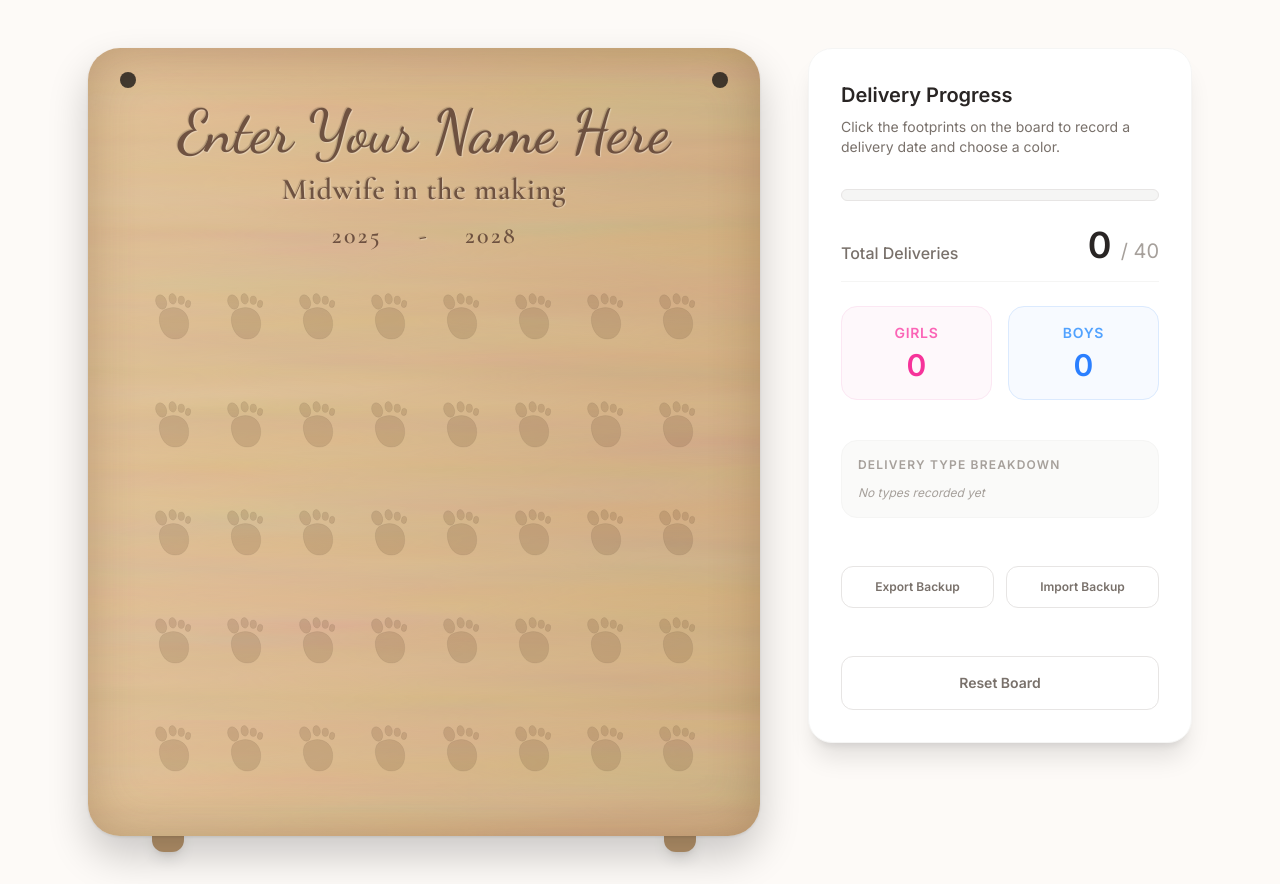
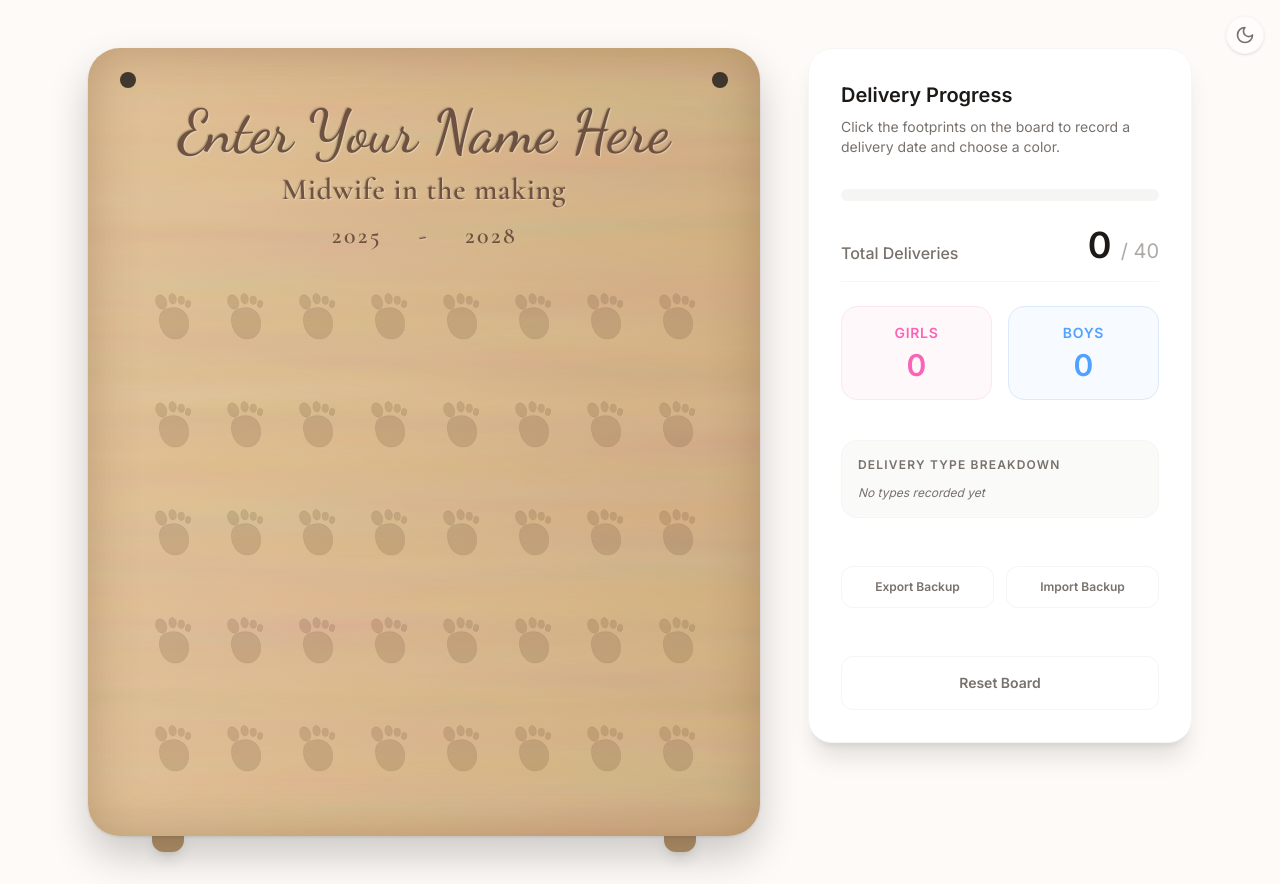
Before and after one commit to PhilipGB/midwife-birth-counter, a React (Vite) app: page / in a window 1280 px wide. Built offline with nearby package versions, Linux system fonts and the light colour scheme.

Commit message:
dark mode

```diff
--- a/src/App.tsx
+++ b/src/App.tsx
@@ -1,4 +1,4 @@
-import React, { useState } from 'react';
+import React, { useState, useEffect } from 'react';
 import { useBirthTracker } from './hooks/useBirthTracker';
 import { Board } from './components/Board';
 import { StatsPanel } from './components/StatsPanel';
@@ -9,6 +9,18 @@ import { ClearSlotConfirmation } from './components/ClearSlotConfirmation';
 function App() {
   const { state, actions } = useBirthTracker();
   const [activeSlotIndex, setActiveSlotIndex] = useState<number | null>(null);
+
+  useEffect(() => {
+    if (state.theme === 'dark') {
+      document.documentElement.classList.add('dark');
+    } else {
+      document.documentElement.classList.remove('dark');
+    }
+  }, [state.theme]);
+
+  const toggleTheme = () => {
+    actions.setTheme(state.theme === 'light' ? 'dark' : 'light');
+  };
   const [lastSavedIndex, setLastSavedIndex] = useState<number | null>(null);
   const [isResetOpen, setIsResetOpen] = useState(false);
   const [isClearOpen, setIsClearOpen] = useState(false);
@@ -59,7 +71,52 @@ function App() {
   };
 
   return (
-    <div className='min-h-screen bg-[#fdfaf7] text-stone-900 font-sans selection:bg-pink-100 selection:text-pink-900 p-4 sm:p-8 md:p-12 flex items-center justify-center'>
+    <div className='min-h-screen bg-app-bg text-text-main font-sans selection:bg-pink-100 selection:text-pink-900 p-4 sm:p-8 md:p-12 flex items-center justify-center transition-colors duration-300'>
+      <div className='fixed top-4 right-4 z-50'>
+        <button
+          onClick={toggleTheme}
+          className='p-2 rounded-full bg-panel-bg/50 backdrop-blur-sm border border-panel-border text-text-muted hover:bg-panel-bg transition-all shadow-sm'
+          aria-label='Toggle Night Shift'
+        >
+          {state.theme === 'light' ? (
+            <svg
+              xmlns='http://www.w3.org/2000/svg'
+              width='20'
+              height='20'
+              viewBox='0 0 24 24'
+              fill='none'
+              stroke='currentColor'
+              strokeWidth='2'
+              strokeLinecap='round'
+              strokeLinejoin='round'
+            >
+              <path d='M12 3a6 6 0 0 0 9 9 9 9 0 1 1-9-9Z' />
+            </svg>
+          ) : (
+            <svg
+              xmlns='http://www.w3.org/2000/svg'
+              width='20'
+              height='20'
+              viewBox='0 0 24 24'
+              fill='none'
+              stroke='currentColor'
+              strokeWidth='2'
+              strokeLinecap='round'
+              strokeLinejoin='round'
+            >
+              <circle cx='12' cy='12' r='4' />
+              <path d='M12 2v2' />
+              <path d='M12 20v2' />
+              <path d='m4.93 4.93 1.41 1.41' />
+              <path d='m17.66 17.66 1.41 1.41' />
+              <path d='M2 12h2' />
+              <path d='M20 12h2' />
+              <path d='m6.34 17.66-1.41 1.41' />
+              <path d='m19.07 4.93-1.41 1.41' />
+            </svg>
+          )}
+        </button>
+      </div>
       <div className='flex flex-col lg:flex-row gap-12 items-start justify-center w-full max-w-6xl'>
         <Board
           name={state.name}
--- a/src/components/StatsPanel.tsx
+++ b/src/components/StatsPanel.tsx
@@ -30,12 +30,12 @@ export const StatsPanel = ({
   onResetBoard,
 }: StatsPanelProps) => {
   return (
-    <div className='w-full max-w-sm bg-white rounded-3xl p-8 shadow-xl border border-stone-100 flex flex-col gap-8 sticky top-12'>
+    <div className='w-full max-w-sm bg-panel-bg rounded-3xl p-8 shadow-xl border border-panel-border flex flex-col gap-8 sticky top-12 transition-colors duration-300'>
       <div>
-        <h2 className='text-xl font-bold text-stone-800 mb-2'>
+        <h2 className='text-xl font-bold text-text-main mb-2'>
           Delivery Progress
         </h2>
-        <p className='text-stone-500 text-sm'>
+        <p className='text-text-muted text-sm'>
           Click the footprints on the board to record a delivery date and choose
           a color.
         </p>
@@ -43,52 +43,54 @@ export const StatsPanel = ({
 
       <div className='flex flex-col gap-4'>
         <div className='mb-2'>
-          <div className='w-full h-3 bg-stone-100 rounded-full overflow-hidden border border-stone-200'>
+          <div className='w-full h-3 bg-panel-border rounded-full overflow-hidden border border-panel-border'>
             <div
               className='h-full bg-linear-to-r from-pink-300 via-stone-300 to-blue-300 transition-all duration-700 ease-out'
               style={{ width: `${(totalCount / 40) * 100}%` }}
             ></div>
           </div>
         </div>
-        <div className='flex justify-between items-end pb-4 border-b border-stone-100'>
-          <span className='text-stone-500 font-medium'>Total Deliveries</span>
-          <span className='text-4xl font-bold text-stone-800'>
+        <div className='flex justify-between items-end pb-4 border-b border-panel-border'>
+          <span className='text-text-muted font-medium'>Total Deliveries</span>
+          <span className='text-4xl font-bold text-text-main'>
             {totalCount}{' '}
-            <span className='text-stone-400 text-xl font-normal'>/ 40</span>
+            <span className='text-text-muted opacity-60 text-xl font-normal'>
+              / 40
+            </span>
           </span>
         </div>
         {predictedDate && (
-          <div className='flex justify-between items-center py-4 border-b border-stone-100 gap-2'>
-            <span className='text-stone-500 font-medium'>
+          <div className='flex justify-between items-center py-4 border-b border-panel-border gap-2'>
+            <span className='text-text-muted font-medium'>
               Predicted Completion
             </span>
-            <span className='text-sm font-semibold text-stone-800 text-right'>
+            <span className='text-sm font-semibold text-text-main text-right'>
               {predictedDate}
             </span>
           </div>
         )}
 
         <div className='flex gap-4 pt-2'>
-          <div className='flex-1 bg-pink-50/50 rounded-2xl p-4 flex flex-col items-center border border-pink-100'>
-            <span className='text-pink-400 text-sm font-semibold mb-1 uppercase tracking-wider'>
+          <div className='flex-1 bg-pink-50/50 dark:bg-pink-900/20 rounded-2xl p-4 flex flex-col items-center border border-pink-100 dark:border-pink-900/30'>
+            <span className='text-pink-400 dark:text-pink-300 text-sm font-semibold mb-1 uppercase tracking-wider'>
               Girls
             </span>
-            <span className='text-3xl font-bold text-pink-500'>
+            <span className='text-3xl font-bold text-pink-400 dark:text-pink-400'>
               {pinkCount}
             </span>
           </div>
-          <div className='flex-1 bg-blue-50/50 rounded-2xl p-4 flex flex-col items-center border border-blue-100'>
-            <span className='text-blue-400 text-sm font-semibold mb-1 uppercase tracking-wider'>
+          <div className='flex-1 bg-blue-50/50 dark:bg-blue-900/20 rounded-2xl p-4 flex flex-col items-center border border-blue-100 dark:border-blue-900/30'>
+            <span className='text-blue-400 dark:text-blue-300 text-sm font-semibold mb-1 uppercase tracking-wider'>
               Boys
             </span>
-            <span className='text-3xl font-bold text-blue-500'>
+            <span className='text-3xl font-bold text-blue-400 dark:text-blue-400'>
               {blueCount}
             </span>
           </div>
         </div>
 
-        <div className='mt-6 p-4 bg-stone-50 rounded-2xl border border-stone-100'>
-          <h3 className='text-xs font-bold text-stone-400 uppercase tracking-widest mb-3'>
+        <div className='mt-6 p-4 bg-panel-border/50 rounded-2xl border border-panel-border'>
+          <h3 className='text-xs font-bold text-text-muted uppercase tracking-widest mb-3'>
             Delivery Type Breakdown
           </h3>
           <div className='space-y-2'>
@@ -98,14 +100,14 @@ export const StatsPanel = ({
                   key={type}
                   className='flex justify-between items-center text-sm'
                 >
-                  <span className='text-stone-600 font-medium'>
+                  <span className='text-text-muted font-medium'>
                     {DELIVERY_TYPE_LABELS[type] || type}
                   </span>
-                  <span className='text-stone-800 font-bold'>{count}</span>
+                  <span className='text-text-main font-bold'>{count}</span>
                 </div>
               ))
             ) : (
-              <p className='text-stone-400 text-xs italic'>
+              <p className='text-text-muted text-xs italic'>
                 No types recorded yet
               </p>
             )}
@@ -116,11 +118,11 @@ export const StatsPanel = ({
       <div className='flex gap-3 mt-4'>
         <button
           onClick={exportBackup}
-          className='flex-1 py-3 rounded-xl text-stone-500 hover:bg-stone-100 hover:text-stone-800 transition-colors font-semibold text-xs border border-stone-200'
+          className='flex-1 py-3 rounded-xl text-text-muted hover:bg-panel-border hover:text-text-main transition-colors font-semibold text-xs border border-panel-border'
         >
           Export Backup
         </button>
-        <label className='flex-1 py-3 rounded-xl text-stone-500 hover:bg-stone-100 hover:text-stone-800 transition-colors font-semibold text-xs border border-stone-200 text-center cursor-pointer'>
+        <label className='flex-1 py-3 rounded-xl text-text-muted hover:bg-panel-border hover:text-text-main transition-colors font-semibold text-xs border border-panel-border text-center cursor-pointer'>
           Import Backup
           <input
             type='file'
@@ -132,7 +134,7 @@ export const StatsPanel = ({
       </div>
       <button
         onClick={onResetBoard}
-        className='mt-4 w-full py-4 rounded-xl text-stone-500 hover:bg-stone-100 hover:text-stone-800 transition-colors font-semibold text-sm border border-stone-200'
+        className='mt-4 w-full py-4 rounded-xl text-text-muted hover:bg-panel-border hover:text-text-main transition-colors font-semibold text-sm border border-panel-border'
       >
         Reset Board
       </button>
--- a/src/hooks/useBirthTracker.ts
+++ b/src/hooks/useBirthTracker.ts
@@ -1,116 +1,41 @@
 import { useState, useEffect, useMemo } from 'react';
-import { SlotData, TrackerState } from '../types';
+import { SlotData, TrackerState, ThemeMode } from '../types';
 import confetti from 'canvas-confetti';
+import { storageService } from '../services/storage';
+import { calculateBirthStats } from '../utils/birth-stats';
 
 export function useBirthTracker() {
   const [name, setName] = useState('Enter Your Name Here');
   const [startYear, setStartYear] = useState('2025');
   const [endYear, setEndYear] = useState('2028');
+  const [theme, setTheme] = useState<ThemeMode>('light');
   const [slots, setSlots] = useState<SlotData[]>(
     Array.from({ length: 40 }, () => ({ color: 'empty', date: '' })),
   );
   const [isLoaded, setIsLoaded] = useState(false);
 
-  // Load from localStorage
+  // Load from storage
   useEffect(() => {
-    const savedData = localStorage.getItem('midwife-tracker');
+    const savedData = storageService.load();
     if (savedData) {
-      try {
-        const parsed = JSON.parse(savedData);
-        if (parsed.name) setName(parsed.name);
-        if (parsed.startYear) setStartYear(parsed.startYear);
-        if (parsed.endYear) setEndYear(parsed.endYear);
-
-        if (parsed.slots && parsed.slots.length === 40) {
-          const migratedSlots = parsed.slots.map((s: any) =>
-            typeof s === 'string' ? { color: s, date: '' } : s,
-          );
-          setSlots(migratedSlots);
-        }
-      } catch (e) {
-        console.error('Failed to parse saved data', e);
-      }
+      setName(savedData.name);
+      setStartYear(savedData.startYear);
+      setEndYear(savedData.endYear);
+      setTheme(savedData.theme);
+      setSlots(savedData.slots);
     }
     setIsLoaded(true);
   }, []);
 
-  // Sync to localStorage
+  // Sync to storage
   useEffect(() => {
     if (isLoaded) {
-      localStorage.setItem(
-        'midwife-tracker',
-        JSON.stringify({ name, startYear, endYear, slots }),
-      );
+      storageService.save({ name, startYear, endYear, slots, theme });
     }
-  }, [name, startYear, endYear, slots, isLoaded]);
+  }, [name, startYear, endYear, slots, theme, isLoaded]);
 
-  // Computed Stats
-  const pinkCount = useMemo(
-    () => slots.filter((s) => s.color === 'pink').length,
-    [slots],
-  );
-  const blueCount = useMemo(
-    () => slots.filter((s) => s.color === 'blue').length,
-    [slots],
-  );
-  const totalCount = pinkCount + blueCount;
-
-  const typeCounts = useMemo(() => {
-    const counts: Record<string, number> = {};
-    slots.forEach((s) => {
-      if (s.deliveryType) {
-        counts[s.deliveryType] = (counts[s.deliveryType] || 0) + 1;
-      }
-    });
-    return counts;
-  }, [slots]);
-
-  const sortedSlots = useMemo(() => {
-    return [...slots]
-      .map((slot, index) => ({ slot, index }))
-      .sort((a, b) => {
-        const sA = a.slot;
-        const sB = b.slot;
-        if (sA.date && sB.date) {
-          const dateComp = sA.date.localeCompare(sB.date);
-          if (dateComp !== 0) return dateComp;
-          return (sA.id || 0) - (sB.id || 0);
-        }
-        if (sA.date) return -1;
-        if (sB.date) return 1;
-        if (sA.color !== 'empty' && sB.color === 'empty') return -1;
-        if (sA.color === 'empty' && sB.color !== 'empty') return 1;
-        return 0;
-      });
-  }, [slots]);
-
-  const predictedDate = useMemo(() => {
-    if (totalCount >= 40) return 'Goal reached!';
-
-    const datedSlots = slots
-      .filter((s) => s.date)
-      .map((s) => new Date(s.date))
-      .sort((a, b) => a.getTime() - b.getTime());
-
-    if (datedSlots.length < 2) return null;
-
-    const firstBirth = datedSlots[0];
-    const lastBirth = datedSlots[datedSlots.length - 1];
-    const timeDiff = lastBirth.getTime() - firstBirth.getTime();
-    const daysDiff = timeDiff / (1000 * 60 * 60 * 24);
-    const avgDaysPerBirth = daysDiff / (datedSlots.length - 1);
-
-    const remainingBirths = 40 - totalCount;
-    const estimatedDaysRemaining = remainingBirths * avgDaysPerBirth;
-    const predictedDate = new Date(
-      lastBirth.getTime() + estimatedDaysRemaining * 1000 * 60 * 60 * 24,
-    );
-
-    return predictedDate.toLocaleDateString(undefined, {
-      month: 'long',
-      year: 'numeric',
-    });
-  }, [slots, totalCount]);
+  // Computed Stats via Utility
+  const stats = useMemo(() => calculateBirthStats(slots), [slots]);
 
   // Actions
   const updateSlot = (index: number, updates: Partial<SlotData>) => {
@@ -166,7 +91,7 @@ export function useBirthTracker() {
   };
 
   const exportBackup = () => {
-    const data: TrackerState = { name, startYear, endYear, slots };
+    const data: TrackerState = { name, startYear, endYear, slots, theme };
     const blob = new Blob([JSON.stringify(data, null, 2)], {
       type: 'application/json',
     });
@@ -176,6 +101,58 @@ export function useBirthTracker() {
     link.download = `midwife-backup-${new Date().toISOString().split('T')[0]}.json`;
     link.click();
     URL.revokeObjectURL(url);
+  };
+
+  const importBackup = (jsonString: string) => {
+    try {
+      const parsed = JSON.parse(jsonString);
+
+      // Robust Validation
+      if (!parsed.name || !Array.isArray(parsed.slots)) {
+        throw new Error('Missing essential data: name or slots');
+      }
+
+      if (parsed.slots.length !== 40) {
+        throw new Error('Backup must contain exactly 40 slots');
+      }
+
+      // Validate each slot
+      const validatedSlots = parsed.slots.map((s: any, idx: number) => {
+        if (typeof s !== 'object' || s === null) {
+          throw new Error(`Slot ${idx + 1} is invalid`);
+        }
+        return {
+          color: ['pink', 'blue', 'empty'].includes(s.color)
+            ? s.color
+            : 'empty',
+          date: typeof s.date === 'string' ? s.date : '',
+          deliveryType:
+            typeof s.deliveryType === 'string' ? s.deliveryType : undefined,
+          id: typeof s.id === 'number' ? s.id : undefined,
+        };
+      });
+
+      return {
+        success: true,
+        data: {
+          name: String(parsed.name),
+          startYear: String(parsed.startYear || '2025'),
+          endYear: String(parsed.endYear || '2028'),
+          theme: ['light', 'dark'].includes(parsed.theme)
+            ? parsed.theme
+            : 'light',
+          slots: validatedSlots,
+        },
+      };
+    } catch (e) {
+      return {
+        success: false,
+        error:
+          e instanceof Error
+            ? e.message
+            : 'An unknown error occurred during import',
+      };
+    }
   };
 
   const resetBoard = () => {
@@ -194,21 +171,19 @@ export function useBirthTracker() {
       startYear,
       endYear,
       slots,
-      totalCount,
-      pinkCount,
-      blueCount,
-      typeCounts,
-      sortedSlots,
-      predictedDate,
+      theme,
+      ...stats,
     },
     actions: {
       setName,
       setStartYear,
       setEndYear,
+      setTheme,
       updateSlot,
       setSlotsBulk,
       triggerCelebration,
       exportBackup,
+      importBackup,
       resetBoard,
     },
   };
--- /dev/null
+++ b/src/services/storage.ts
@@ -0,0 +1,40 @@
+import { TrackerState } from '../types';
+
+const STORAGE_KEY = 'midwife-tracker';
+
+export const storageService = {
+  save: (state: TrackerState): void => {
+    localStorage.setItem(STORAGE_KEY, JSON.stringify(state));
+  },
+
+  load: (): TrackerState | null => {
+    const savedData = localStorage.getItem(STORAGE_KEY);
+    if (!savedData) return null;
+
+    try {
+      const parsed = JSON.parse(savedData);
+
+      // Basic validation and migration
+      if (!parsed.name || !parsed.slots) {
+        console.error('Invalid tracker data format found in storage');
+        return null;
+      }
+
+      // Migrate old string-based slots to SlotData objects if necessary
+      const migratedSlots = parsed.slots.map((s: any) =>
+        typeof s === 'string' ? { color: s, date: '' } : s,
+      );
+
+      return {
+        name: parsed.name,
+        startYear: parsed.startYear || '2025',
+        endYear: parsed.endYear || '2028',
+        theme: parsed.theme || 'light',
+        slots: migratedSlots,
+      };
+    } catch (e) {
+      console.error('Failed to parse saved data', e);
+      return null;
+    }
+  },
+};
--- a/src/types.ts
+++ b/src/types.ts
@@ -6,6 +6,8 @@ export type DeliveryType =
   | 'Caesarean'
   | 'WaterBirth'
   | 'Assisted';
+
+export type ThemeMode = 'light' | 'dark';
 
 export interface SlotData {
   color: SlotColor;
@@ -20,4 +22,5 @@ export interface TrackerState {
   startYear: string;
   endYear: string;
   slots: SlotData[];
+  theme: ThemeMode;
 }
--- /dev/null
+++ b/src/utils/birth-stats.ts
@@ -0,0 +1,78 @@
+import { SlotData } from '../types';
+
+export interface BirthStats {
+  pinkCount: number;
+  blueCount: number;
+  totalCount: number;
+  typeCounts: Record<string, number>;
+  sortedSlots: { slot: SlotData; index: number }[];
+  predictedDate: string | null;
+}
+
+export function calculateBirthStats(slots: SlotData[]): BirthStats {
+  const pinkCount = slots.filter((s) => s.color === 'pink').length;
+  const blueCount = slots.filter((s) => s.color === 'blue').length;
+  const totalCount = pinkCount + blueCount;
+
+  const typeCounts: Record<string, number> = {};
+  slots.forEach((s) => {
+    if (s.deliveryType) {
+      typeCounts[s.deliveryType] = (typeCounts[s.deliveryType] || 0) + 1;
+    }
+  });
+
+  const sortedSlots = [...slots]
+    .map((slot, index) => ({ slot, index }))
+    .sort((a, b) => {
+      const sA = a.slot;
+      const sB = b.slot;
+      if (sA.date && sB.date) {
+        const dateComp = sA.date.localeCompare(sB.date);
+        if (dateComp !== 0) return dateComp;
+        return (sA.id || 0) - (sB.id || 0);
+      }
+      if (sA.date) return -1;
+      if (sB.date) return 1;
+      if (sA.color !== 'empty' && sB.color === 'empty') return -1;
+      if (sA.color === 'empty' && sB.color !== 'empty') return 1;
+      return 0;
+    });
+
+  let predictedDate: string | null = null;
+  if (totalCount < 40) {
+    const datedSlots = slots
+      .filter((s) => s.date)
+      .map((s) => new Date(s.date))
+      .sort((a, b) => a.getTime() - b.getTime());
+
+    if (datedSlots.length >= 2) {
+      const firstBirth = datedSlots[0];
+      const lastBirth = datedSlots[datedSlots.length - 1];
+      const timeDiff = lastBirth.getTime() - firstBirth.getTime();
+      const daysDiff = timeDiff / (1000 * 60 * 60 * 24);
+      const avgDaysPerBirth = daysDiff / (datedSlots.length - 1);
+
+      const remainingBirths = 40 - totalCount;
+      const estimatedDaysRemaining = remainingBirths * avgDaysPerBirth;
+      const predDate = new Date(
+        lastBirth.getTime() + estimatedDaysRemaining * 1000 * 60 * 60 * 24,
+      );
+
+      predictedDate = predDate.toLocaleDateString(undefined, {
+        month: 'long',
+        year: 'numeric',
+      });
+    }
+  } else {
+    predictedDate = 'Goal reached!';
+  }
+
+  return {
+    pinkCount,
+    blueCount,
+    totalCount,
+    typeCounts,
+    sortedSlots,
+    predictedDate,
+  };
+}
```
Also changed, not shown: src/components/Board.tsx (+10 -10 lines), src/components/ClearSlotConfirmation.tsx (+5 -5 lines), src/components/DeliveryModal.tsx (+18 -18 lines), src/components/Footprint.tsx (+7 -3 lines), src/components/ResetConfirmation.tsx (+5 -5 lines), src/index.css (+61 -8 lines), 1 other file (tests, documents, lock files or other folders).
